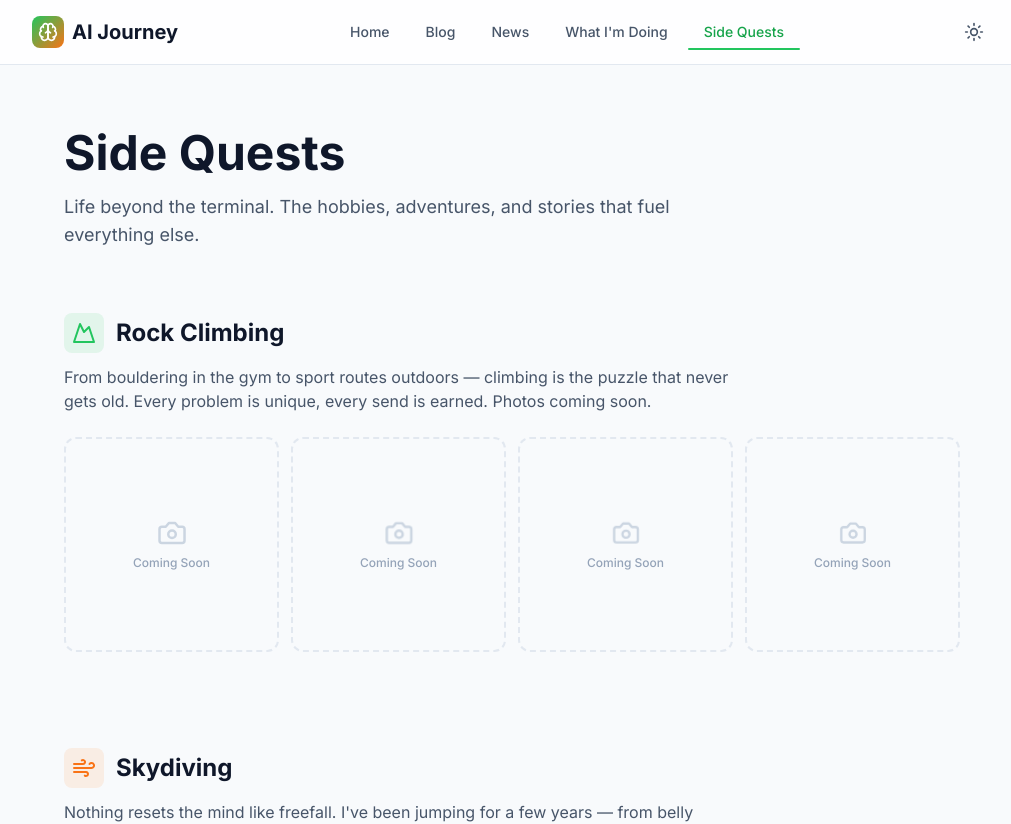
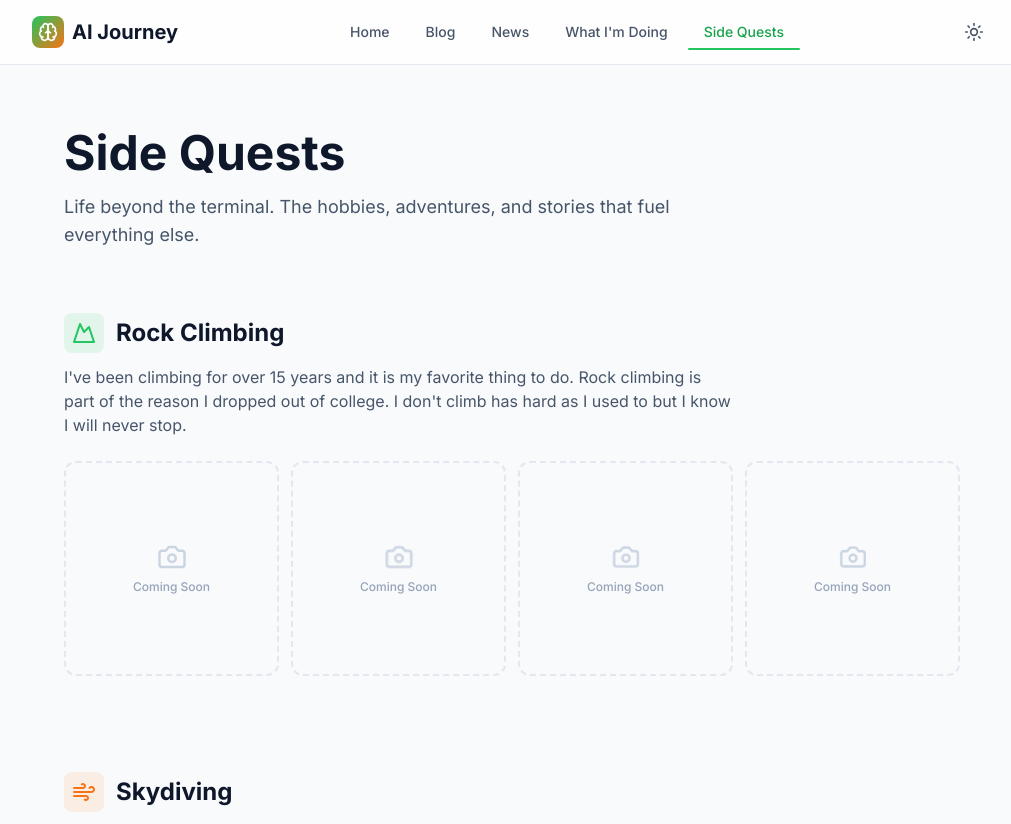
Before and after one commit to Joshjessee/ai-journey-blog, a Next.js app: page /side-quests in a window 1280 px wide. Shown: the top 824 px of the page, without its empty margins (128-1139 px from the left). Built offline with nearby package versions, Linux system fonts and the light colour scheme.

Commit message:
Update RockClimbingSection.tsx

```diff
--- a/components/side-quests/RockClimbingSection.tsx
+++ b/components/side-quests/RockClimbingSection.tsx
@@ -19,9 +19,9 @@ export function RockClimbingSection() {
         </h2>
       </div>
       <p className="text-slate-600 dark:text-slate-400 mb-6 max-w-2xl">
-        From bouldering in the gym to sport routes outdoors — climbing is the
-        puzzle that never gets old. Every problem is unique, every send is earned.
-        Photos coming soon.
+        I've been climbing for over 15 years and it is my favorite thing to do. Rock climbing is part
+        of the reason I dropped out of college. I don't climb has hard as I used to but I know I will never
+        stop.
       </p>
 
       {/* Photo placeholder grid */}
```
